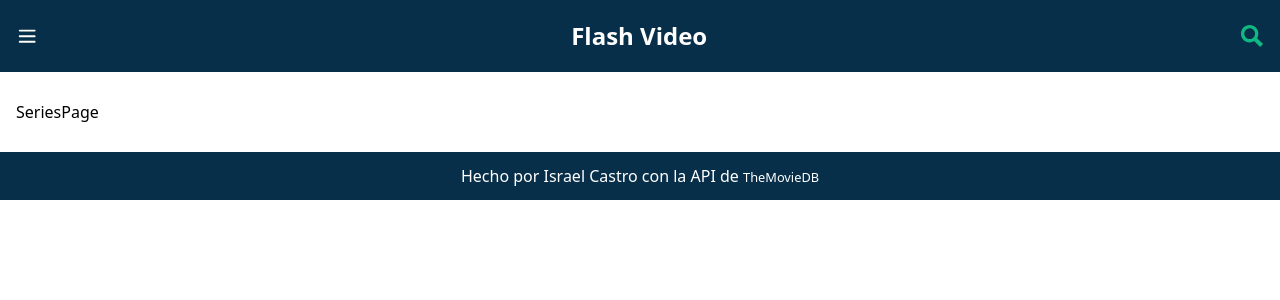
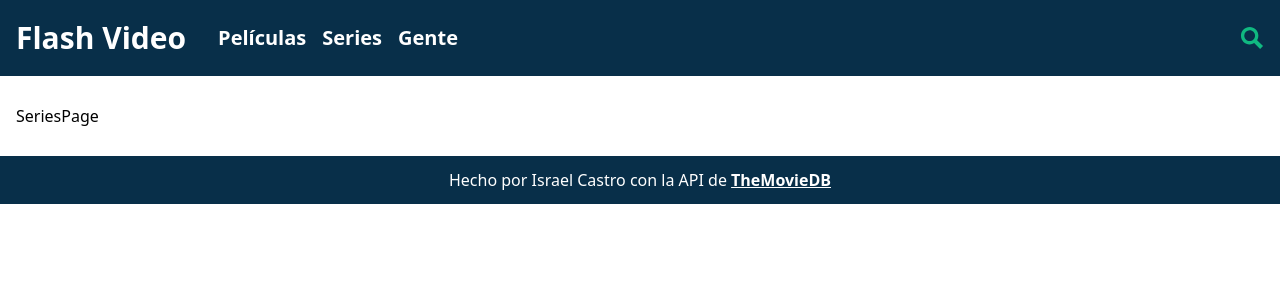
Before and after one commit to IsraelCastroDev/flashvideo, a React (Vite) app: page /series in a window 1280 px wide. Shown: the top 300 px of the page. Built offline with nearby package versions, Linux system fonts and the light colour scheme.

Commit message:
haciendo responsive

```diff
--- a/src/components/Footer.tsx
+++ b/src/components/Footer.tsx
@@ -4,9 +4,15 @@ function Footer() {
   return (
     <footer className="bg-sky-950 text-white text-center p-3">
       Hecho por Israel Castro con la API de{" "}
-      <small>
-        <Link to="https://www.themoviedb.org/">TheMovieDB</Link>
-      </small>
+      <strong>
+        <Link
+          to="https://www.themoviedb.org/"
+          target="_blank"
+          className="underline"
+        >
+          TheMovieDB
+        </Link>
+      </strong>
     </footer>
   );
 }
--- a/src/components/Header/Header.module.css
+++ b/src/components/Header/Header.module.css
@@ -12,3 +12,10 @@
 input[type="checkbox"]:checked ~ .nav__menu {
   translate: 0;
 }
+
+@media (width >= 768px) {
+  .nav__menu {
+    translate: 0;
+    position: unset;
+  }
+}
--- a/src/components/Header/Header.tsx
+++ b/src/components/Header/Header.tsx
@@ -8,13 +8,14 @@ function Header() {
 
   return (
     <header className="text-white">
-      <div className="flex items-center justify-between gap-1 bg-sky-950 py-5 px-4">
-        <label htmlFor="btn-menu" className="cursor-pointer block">
+      <div className="flex items-center justify-between gap-1 bg-sky-950 py-5 md:py-1 px-4">
+        <div className="flex items-center gap-4 md:flex-row-reverse">
+          <label htmlFor="btn-menu" className="cursor-pointer block md:hidden">
             <MenuIcon />
           </label>
           <input type="checkbox" id="btn-menu" hidden />
           <nav className={`${styles.nav__menu} bg-sky-950 z-50`}>
-          <ul className="flex flex-col justify-center gap-4">
+            <ul className="flex flex-col md:flex-row justify-center md:items-center gap-4">
               <Link to="/peliculas" className="font-bold text-xl">
                 Películas
               </Link>
@@ -28,8 +29,9 @@ function Header() {
           </nav>
 
           <Link to={"/"}>
-          <h1 className="text-2xl font-black">Flash Video</h1>
+            <h1 className="text-2xl md:text-3xl font-black">Flash Video</h1>
           </Link>
+        </div>
 
         <button>
           <SearchIcon classname="fill-emerald-500" />
@@ -38,8 +40,8 @@ function Header() {
 
       {isHome && (
         <>
-          <div className="bg-bg-image bg-center bg-cover bg-no-repeat min-h-72 max-h-80">
-            <div className="p-5 space-y-2">
+          <div className="bg-bg-image bg-center bg-cover bg-no-repeat min-h-72 max-h-80 flex justify-center items-center">
+            <div className="p-5 md:p-10 space-y-2 md:space-y-5 h-full w-full">
               <div>
                 <h2 className="text-5xl font-black">Te damos la bienvenida.</h2>
                 <h3 className="text-3xl font-bold">
@@ -48,13 +50,13 @@ function Header() {
                 </h3>
               </div>
 
-              <div className="bg-white flex justify-between h-12 rounded-full">
+              <div className="bg-white flex justify-between h-12 rounded-full mt-2 md:mt-20">
                 <input
                   type="text"
-                  className="outline-none bg-transparent text-gray-700 placeholder:text-gray-400 h-full px-3"
+                  className="outline-none bg-transparent text-gray-700 placeholder:text-gray-400 h-full px-3 md:px-5 w-full"
                   placeholder="Buscar..."
                 />
-                <button className="bg-emerald-500 h-full px-7 rounded-full font-bold">
+                <button className="bg-emerald-500 md:hover:text-black h-full px-7 rounded-full font-bold">
                   Buscar
                 </button>
               </div>
--- a/src/components/ui/Carousel.tsx
+++ b/src/components/ui/Carousel.tsx
@@ -2,6 +2,7 @@ import { Swiper, SwiperSlide } from "swiper/react";
 import { CastMember, Movie } from "../../types";
 import { Link } from "react-router-dom";
 import "swiper/css";
+import { formatDate } from "../../helpers";
 
 interface Props {
   data: Movie[] | CastMember[];
@@ -21,6 +22,22 @@ function Carousel({ data }: Props) {
       spaceBetween={30}
       slidesPerView={3}
       tag="ul"
+      breakpoints={{
+        768: {
+          slidesPerView: 4,
+        },
+        830: {
+          slidesPerView: 5,
+        },
+        1100: {
+          slidesPerView: 7,
+        },
+        touchStartPreventDefault: {
+          touchStartPreventDefault: false,
+          simulateTouch: true,
+          grabCursor: true,
+        },
+      }}
       // onSlideChange={() => console.log("slide change")}
       // onSwiper={(swiper) => console.log(swiper)}
     >
@@ -80,6 +97,10 @@ function Carousel({ data }: Props) {
                 {isMovie(item) ? item.title : item.original_name}
               </h2>
               {isCast(item) && <p className="text-sm">{item.character}</p>}
+
+              <p className="text-gray-600">
+                {isMovie(item) && formatDate(item.release_date)}
+              </p>
             </div>
           </Link>
         </SwiperSlide>
```
Lines whose indentation alone changed are shown as unchanged.
